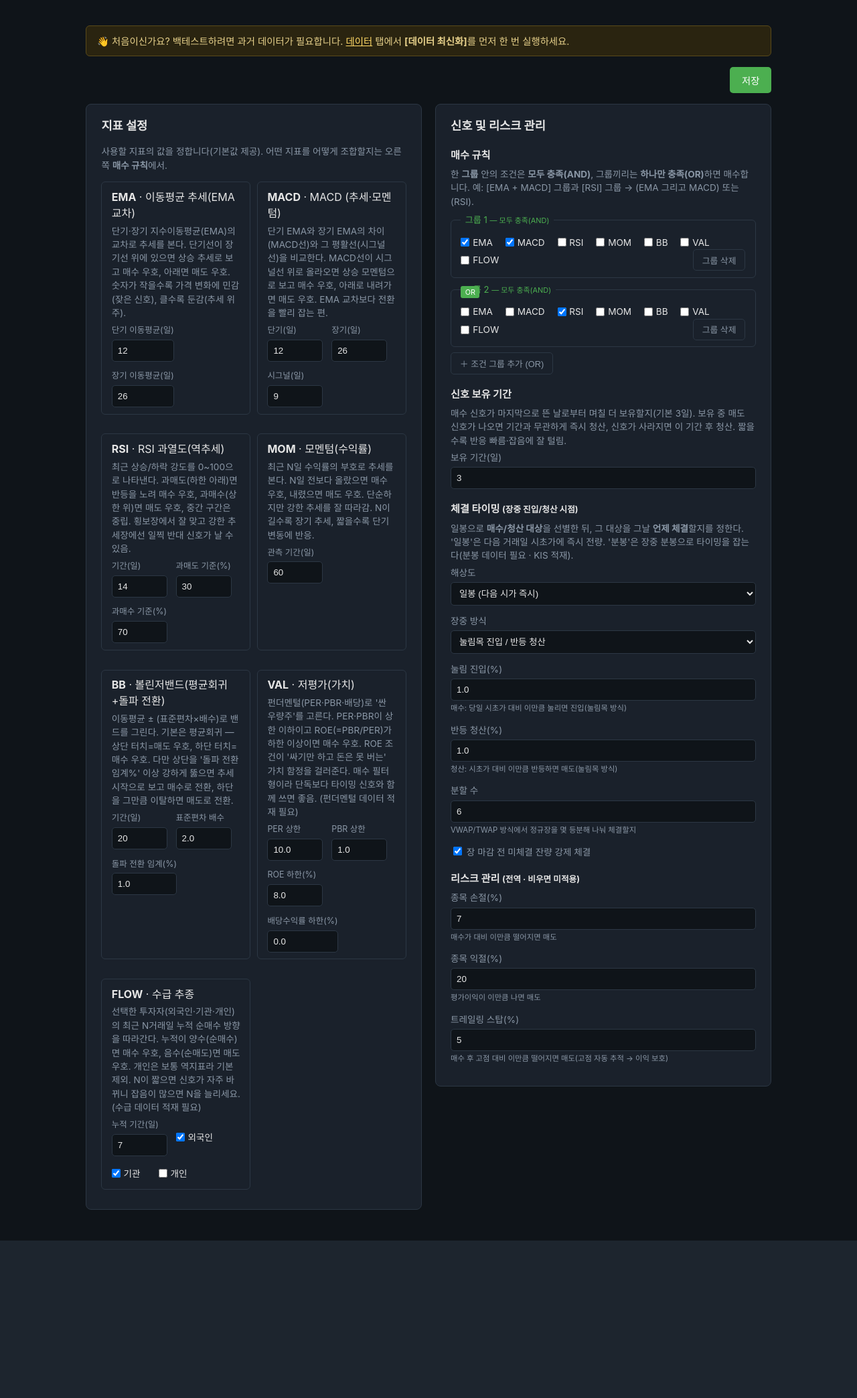
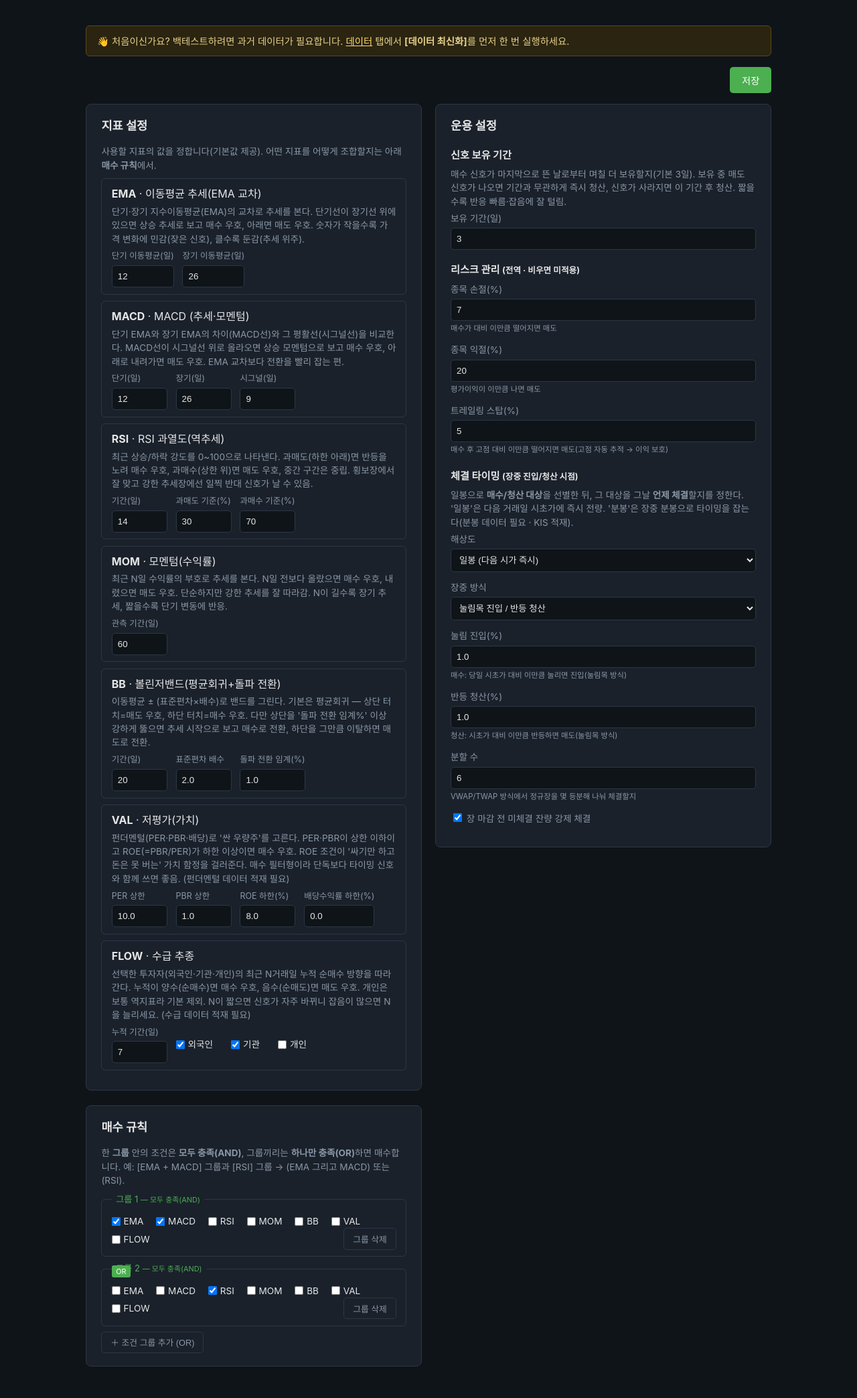
Before and after one commit to JeongSeongMok/buylow, a FastAPI app: page /strategy in a window 1280 px wide. Shown: the part 119-2206 px from the top of the page at 67% size. Before the commit the page ends 1971 px from the top, so only its background shows below. Run offline with FastAPI, Linux system fonts and the light colour scheme.

Commit message:
style(dashboard): 전략 탭 재배치 — 지표 1열 + 매수규칙 아래, 우측 보유/리스크/체결
- 지표 설정: 2열 그리드(grid2) → 1열, 지표 1개당 1행으로 길게 나열.
- 매수 규칙 조합을 지표 설정 바로 아래(왼쪽 컬럼)로 이동.
- 오른쪽 컬럼 순서: 신호 보유 기간 → 리스크 관리 → 체결 타이밍.
- 입력 name 불변(저장/검증 그대로). 38 dashboard tests passed.

Co-Authored-By: Claude Opus 4.8 <noreply@anthropic.com>

```diff
--- a/orchestrator/dashboard/templates/strategy.html
+++ b/orchestrator/dashboard/templates/strategy.html
@@ -14,10 +14,11 @@
   </div>
 
   <div class="cols2">
+    <!-- 왼쪽: 지표 설정(1열, 한 지표 1행) + 매수 규칙 -->
+    <div>
       <section class="card">
         <h2>지표 설정</h2>
-      <p class="meta">사용할 지표의 값을 정합니다(기본값 제공). 어떤 지표를 어떻게 조합할지는 오른쪽 <b>매수 규칙</b>에서.</p>
-      <div class="grid2">
+        <p class="meta">사용할 지표의 값을 정합니다(기본값 제공). 어떤 지표를 어떻게 조합할지는 아래 <b>매수 규칙</b>에서.</p>
         {% for s in catalog %}
         <fieldset class="alpha">
           <b>{{ s.label }}</b> · {{ s.name }}
@@ -36,13 +37,10 @@
           </div>
         </fieldset>
         {% endfor %}
-      </div>
       </section>
 
       <section class="card">
-      <h2>신호 및 리스크 관리</h2>
-
-      <h3>매수 규칙</h3>
+        <h2>매수 규칙</h2>
         <p class="meta">한 <b>그룹</b> 안의 조건은 <b>모두 충족(AND)</b>, 그룹끼리는 <b>하나만 충족(OR)</b>하면 매수합니다.
           예: [EMA + MACD] 그룹과 [RSI] 그룹 → (EMA 그리고 MACD) 또는 (RSI).</p>
         <div id="groups">
@@ -59,11 +57,25 @@
           {% endfor %}
         </div>
         <button type="button" class="ghost" onclick="addGroup()">＋ 조건 그룹 추가 (OR)</button>
+      </section>
+    </div>
 
-      <h3 class="spaced">신호 보유 기간</h3>
+    <!-- 오른쪽: 신호 보유 기간 → 리스크 관리 → 체결 타이밍 -->
+    <section class="card">
+      <h2>운용 설정</h2>
+
+      <h3>신호 보유 기간</h3>
       <p class="meta">매수 신호가 마지막으로 뜬 날로부터 며칠 더 보유할지(기본 3일). 보유 중 매도 신호가 나오면
         기간과 무관하게 즉시 청산, 신호가 사라지면 이 기간 후 청산. 짧을수록 반응 빠름·잡음에 잘 털림.</p>
       <label>보유 기간(일) <input type="text" name="period_days" value="{{ strategy.period_days }}" size="6"></label>
+
+      <h3 class="spaced">리스크 관리 <small>(전역 · 비우면 미적용)</small></h3>
+      <label>종목 손절(%) <input type="text" name="stop_loss" value="{{ risk.stop_loss }}" size="6">
+        <small>매수가 대비 이만큼 떨어지면 매도</small></label>
+      <label>종목 익절(%) <input type="text" name="take_profit" value="{{ risk.take_profit }}" size="6">
+        <small>평가이익이 이만큼 나면 매도</small></label>
+      <label>트레일링 스탑(%) <input type="text" name="trailing" value="{{ risk.trailing }}" size="6">
+        <small>매수 후 고점 대비 이만큼 떨어지면 매도(고점 자동 추적 → 이익 보호)</small></label>
 
       {% set ex = strategy.get('execution') or {} %}
       {% set res = strategy.get('resolution') or 'daily' %}
@@ -90,14 +102,6 @@
         <small>VWAP/TWAP 방식에서 정규장을 몇 등분해 나눠 체결할지</small></label>
       <label><input type="checkbox" name="exec_force_by_close" {{ 'checked' if ex.get('force_by_close', True) }}>
         장 마감 전 미체결 잔량 강제 체결</label>
-
-      <h3 class="spaced">리스크 관리 <small>(전역 · 비우면 미적용)</small></h3>
-      <label>종목 손절(%) <input type="text" name="stop_loss" value="{{ risk.stop_loss }}" size="6">
-        <small>매수가 대비 이만큼 떨어지면 매도</small></label>
-      <label>종목 익절(%) <input type="text" name="take_profit" value="{{ risk.take_profit }}" size="6">
-        <small>평가이익이 이만큼 나면 매도</small></label>
-      <label>트레일링 스탑(%) <input type="text" name="trailing" value="{{ risk.trailing }}" size="6">
-        <small>매수 후 고점 대비 이만큼 떨어지면 매도(고점 자동 추적 → 이익 보호)</small></label>
     </section>
   </div>
 </form>
```
Lines whose indentation alone changed are shown as unchanged.
